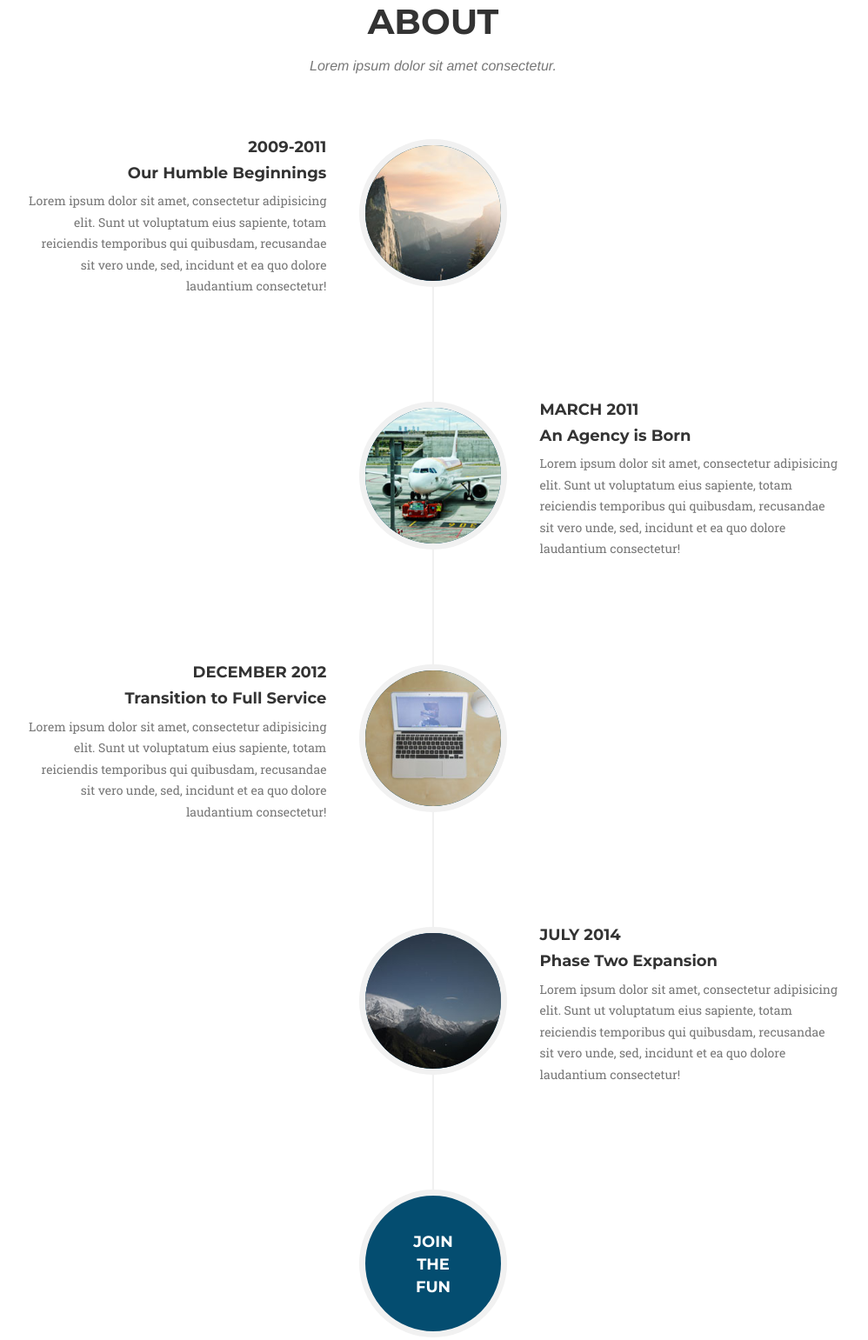
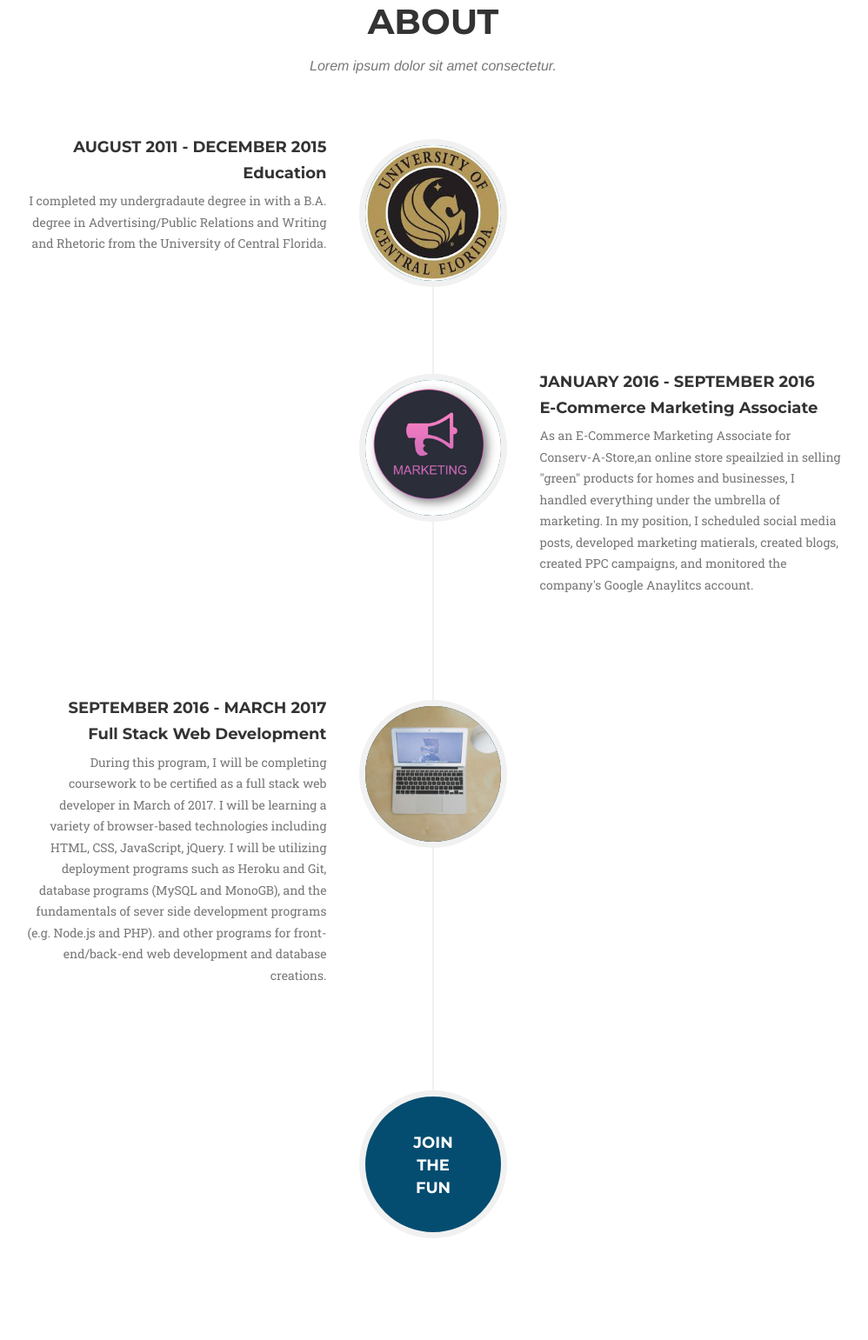
Before and after one commit to DaneiStephenson/Bootstrap-Portfolio, a website: page index.html in a window 1280 px wide. Shown: the part 2519-4060 px from the top of the page at 87% size, without its empty margins (142-1140 px from the left). Drawn offline with nearby package versions, Linux system fonts and the light colour scheme; a web font is replaced by a local one.

Commit message:
Complete with images in about

```diff
--- a/index.html
+++ b/index.html
@@ -194,29 +194,29 @@
                     <ul class="timeline">
                         <li>
                             <div class="timeline-image">
-                                <img class="img-circle img-responsive" src="img/about/1.jpg" alt="">
+                                <img class="img-circle img-responsive" src="img/portfolio/UCF.jpg" alt="">
                             </div>
                             <div class="timeline-panel">
                                 <div class="timeline-heading">
-                                    <h4>2009-2011</h4>
-                                    <h4 class="subheading">Our Humble Beginnings</h4>
+                                    <h4> August 2011 - December 2015</h4>
+                                    <h4 class="subheading">Education</h4>
                                 </div>
                                 <div class="timeline-body">
-                                    <p class="text-muted">Lorem ipsum dolor sit amet, consectetur adipisicing elit. Sunt ut voluptatum eius sapiente, totam reiciendis temporibus qui quibusdam, recusandae sit vero unde, sed, incidunt et ea quo dolore laudantium consectetur!</p>
+                                    <p class="text-muted">I completed my undergradaute degree in with a B.A. degree in Advertising/Public Relations and Writing and Rhetoric from the University of Central Florida.</p>
                                 </div>
                             </div>
                         </li>
                         <li class="timeline-inverted">
                             <div class="timeline-image">
-                                <img class="img-circle img-responsive" src="img/about/2.jpg" alt="">
+                                <img class="img-circle img-responsive" src="img/about/marketing.jpg" alt="">
                             </div>
                             <div class="timeline-panel">
                                 <div class="timeline-heading">
-                                    <h4>March 2011</h4>
-                                    <h4 class="subheading">An Agency is Born</h4>
+                                    <h4>January 2016 - September 2016</h4>
+                                    <h4 class="subheading">E-Commerce Marketing Associate</h4>
                                 </div>
                                 <div class="timeline-body">
-                                    <p class="text-muted">Lorem ipsum dolor sit amet, consectetur adipisicing elit. Sunt ut voluptatum eius sapiente, totam reiciendis temporibus qui quibusdam, recusandae sit vero unde, sed, incidunt et ea quo dolore laudantium consectetur!</p>
+                                    <p class="text-muted">As an E-Commerce Marketing Associate for Conserv-A-Store,an online store speailzied in selling "green" products for homes and businesses, I handled everything under the umbrella of marketing. In my position, I scheduled social media posts, developed marketing matierals, created blogs, created PPC campaigns, and monitored the company's Google Anaylitcs account. </p>
                                 </div>
                             </div>
                         </li>
@@ -226,28 +226,15 @@
                             </div>
                             <div class="timeline-panel">
                                 <div class="timeline-heading">
-                                    <h4>December 2012</h4>
-                                    <h4 class="subheading">Transition to Full Service</h4>
+                                    <h4>September 2016 - March 2017</h4>
+                                    <h4 class="subheading">Full Stack Web Development</h4>
                                 </div>
                                 <div class="timeline-body">
-                                    <p class="text-muted">Lorem ipsum dolor sit amet, consectetur adipisicing elit. Sunt ut voluptatum eius sapiente, totam reiciendis temporibus qui quibusdam, recusandae sit vero unde, sed, incidunt et ea quo dolore laudantium consectetur!</p>
+                                    <p class="text-muted">During this program, I will be completing coursework to be certified as a full stack web developer in March of 2017. I will be learning a variety of browser-based technologies including HTML, CSS, JavaScript, jQuery. I will be utilizing deployment programs such as Heroku and Git, database programs (MySQL and MonoGB), and the fundamentals of sever side development programs (e.g. Node.js and PHP). and other programs for front-end/back-end web development and database creations.</p>
                                 </div>
                             </div>
                         </li>
-                        <li class="timeline-inverted">
-                            <div class="timeline-image">
-                                <img class="img-circle img-responsive" src="img/about/4.jpg" alt="">
-                            </div>
-                            <div class="timeline-panel">
-                                <div class="timeline-heading">
-                                    <h4>July 2014</h4>
-                                    <h4 class="subheading">Phase Two Expansion</h4>
-                                </div>
-                                <div class="timeline-body">
-                                    <p class="text-muted">Lorem ipsum dolor sit amet, consectetur adipisicing elit. Sunt ut voluptatum eius sapiente, totam reiciendis temporibus qui quibusdam, recusandae sit vero unde, sed, incidunt et ea quo dolore laudantium consectetur!</p>
-                                </div>
-                            </div>
-                        </li>
+
                         <li class="timeline-inverted">
                             <div class="timeline-image">
                                 <h4>Join
```
Also changed, not shown: img/about/512.png (added), img/about/clear_code-512.png (added), img/about/leaf3.png (added), img/about/marketing.jpg (added), img/portfolio/UCF.jpg (added), img/portfolio/leaf.jpg (added), 6 other files.
